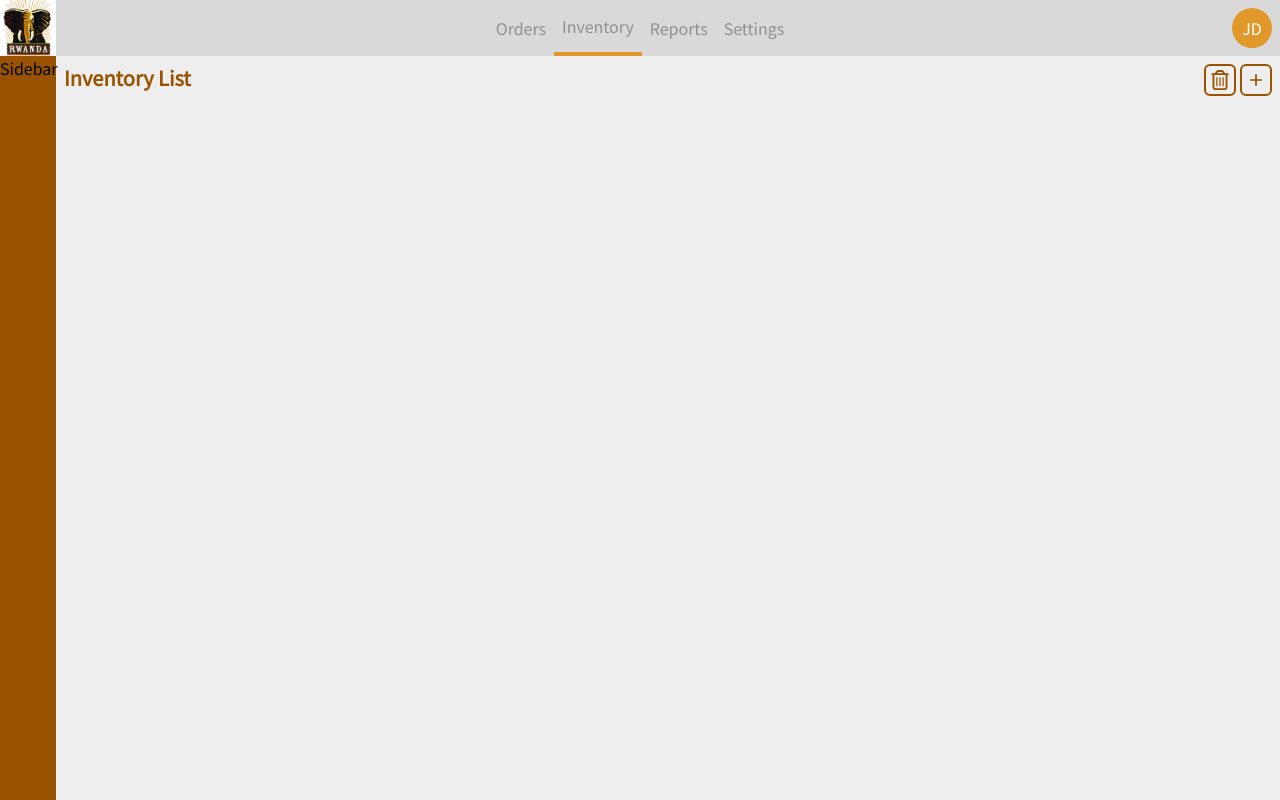
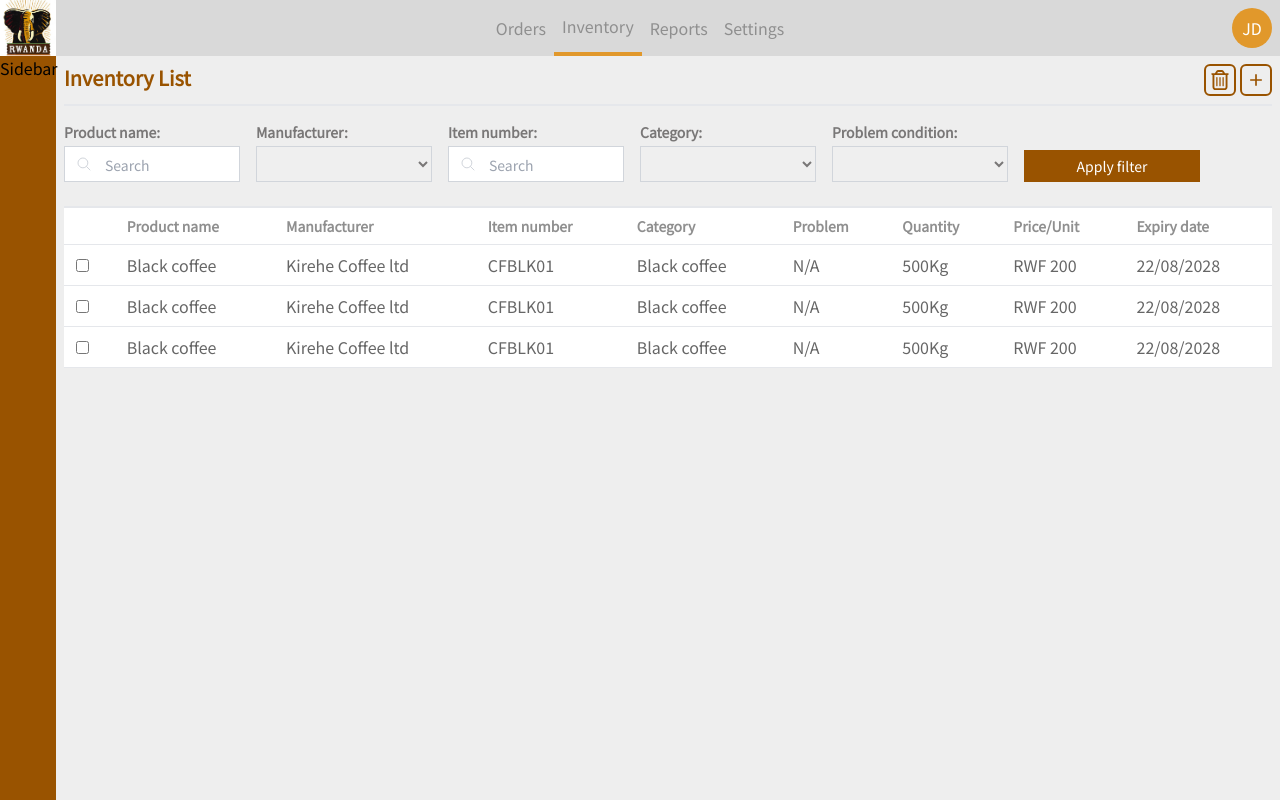
Before and after one commit to Luciefifi/Rtc-Admin-Dashboard, a React (Vite) app: page / in a window 1280 px wide. Built offline with nearby package versions, Linux system fonts and the light colour scheme.

Commit message:
added a basic table

```diff
--- a/src/components/Inventory.jsx
+++ b/src/components/Inventory.jsx
@@ -1,11 +1,13 @@
 import React from "react";
 import { FaRegTrashCan } from "react-icons/fa6";
 import { MdAdd } from "react-icons/md";
+import { IoSearchOutline } from "react-icons/io5";
+import { IoIosArrowDown } from "react-icons/io";
 import { Link } from "react-router-dom";
 
 export const Inventory = () => {
   return (
-    <div className=" flex flex-col w-full h-full p-2">
+    <div className=" flex flex-col gap-2 divide-y-2 divide-light-blue-400 w-full h-full p-2">
       <div className="flex flex-row justify-between w-full">
         <label className=" font-semibold text-xl text-brown">
           Inventory List
@@ -23,6 +25,159 @@ export const Inventory = () => {
           </Link>
         </div>
       </div>
+
+      {/* filter */}
+      <div className="flex py-4">
+        <form className=" flex flex-row gap-4">
+          {/* product name */}
+          <div className="relative flex gap-1 flex-col">
+            <label className=" text-textGrey text-sm font-semibold">
+              Product name:
+            </label>
+            <input
+              type="text"
+              placeholder="Search"
+              className="py-2 pl-10 pr-4 w-44 h-9 text-textGrey border border-gray-300 focus:outline-none focus:border-brown placeholder:text-sm"
+            />
+            <div className="absolute inset-y-0 top-6 left-0 pl-3 flex items-center pointer-events-none">
+              <IoSearchOutline className=" text-gray-300" />
+            </div>
+          </div>
+
+          {/* manufacturer */}
+          <div className="flex gap-1 flex-col">
+            <label className=" text-textGrey text-sm font-semibold">
+              Manufacturer:
+            </label>
+            <select className="py-1 px-2 pr-4 w-44 h-9 text-textGrey border border-gray-300 focus:outline-none focus:border-brown placeholder:text-sm">
+              <option></option>
+            </select>
+          </div>
+
+          {/* item number */}
+          <div className="relative flex gap-1 flex-col">
+            <label className=" text-textGrey text-sm font-semibold">
+              Item number:
+            </label>
+            <input
+              type="text"
+              placeholder="Search"
+              className="py-2 pl-10 pr-4 w-44 h-9 text-textGrey border border-gray-300 focus:outline-none focus:border-brown placeholder:text-sm"
+            />
+            <div className="absolute inset-y-0 top-6 left-0 pl-3 flex items-center pointer-events-none">
+              <IoSearchOutline className=" text-gray-300" />
+            </div>
+          </div>
+
+          {/* category */}
+          <div className="flex gap-1 flex-col">
+            <label className=" text-textGrey text-sm font-semibold">
+              Category:
+            </label>
+            <select className="py-1 px-2 pr-4 w-44 h-9 text-textGrey border border-gray-300 focus:outline-none focus:border-brown placeholder:text-sm">
+              <option></option>
+            </select>
+          </div>
+
+          {/* problem condition */}
+          <div className="flex gap-1 flex-col">
+            <label className=" text-textGrey text-sm font-semibold">
+              Problem condition:
+            </label>
+            <select className="py-1 px-2 pr-4 w-44 h-9 text-textGrey border border-gray-300 focus:outline-none focus:border-brown placeholder:text-sm">
+              <option></option>
+            </select>
+          </div>
+
+          <div className="flex h-full items-end">
+            <button className="flex justify-center items-center w-44 h-8 bg-brown text-white text-sm">
+              Apply filter
+            </button>
+          </div>
+        </form>
+      </div>
+
+      {/* table */}
+      <div>
+        <table className=" min-w-full table-auto bg-white">
+          <thead className=" border-b-[1.8px]">
+            <tr>
+              <th></th>
+              <th className="text-header text-sm py-2 px-3 text-left">
+                Product name
+              </th>
+              <th className="text-header text-sm py-2 px-3 text-left">
+                Manufacturer
+              </th>
+              <th className="text-header text-sm py-2 px-3 text-left">
+                Item number
+              </th>
+              <th className="text-header text-sm py-2 px-3 text-left">
+                Category
+              </th>
+              <th className="text-header text-sm py-2 px-3 text-left">
+                Problem
+              </th>
+              <th className="text-header text-sm py-2 px-3 text-left">
+                Quantity
+              </th>
+              <th className="text-header text-sm py-2 px-3 text-left">
+                Price/Unit
+              </th>
+              <th className="text-header text-sm py-2 px-3 text-left">
+                Expiry date
+              </th>
+            </tr>
+          </thead>
+          <tbody>
+            <tr className=" border-b-[1.8px]">
+              <td className="py-2 px-3 text-left">
+                <input type="checkbox" />
+              </td>
+              <td className="text-row py-2 px-3 text-left">Black coffee</td>
+              <td className="text-row py-2 px-3 text-left">
+                Kirehe Coffee ltd
+              </td>
+              <td className="text-row py-2 px-3 text-left">CFBLK01</td>
+              <td className="text-row py-2 px-3 text-left">Black coffee</td>
+              <td className="text-row py-2 px-3 text-left">N/A</td>
+              <td className="text-row py-2 px-3 text-left">500Kg</td>
+              <td className="text-row py-2 px-3 text-left">RWF 200</td>
+              <td className="text-row py-2 px-3 text-left">22/08/2028</td>
+            </tr>
+            <tr className=" border-b-[1.8px]">
+              <td className="py-2 px-3 text-left">
+                <input type="checkbox" />
+              </td>
+              <td className="text-row py-2 px-3 text-left">Black coffee</td>
+              <td className="text-row py-2 px-3 text-left">
+                Kirehe Coffee ltd
+              </td>
+              <td className="text-row py-2 px-3 text-left">CFBLK01</td>
+              <td className="text-row py-2 px-3 text-left">Black coffee</td>
+              <td className="text-row py-2 px-3 text-left">N/A</td>
+              <td className="text-row py-2 px-3 text-left">500Kg</td>
+              <td className="text-row py-2 px-3 text-left">RWF 200</td>
+              <td className="text-row py-2 px-3 text-left">22/08/2028</td>
+            </tr>
+            <tr className=" border-b-[1.8px]">
+              <td className="py-2 px-3 text-left">
+                <input type="checkbox" />
+              </td>
+              <td className="text-row py-2 px-3 text-left">Black coffee</td>
+              <td className="text-row py-2 px-3 text-left">
+                Kirehe Coffee ltd
+              </td>
+              <td className="text-row py-2 px-3 text-left">CFBLK01</td>
+              <td className="text-row py-2 px-3 text-left">Black coffee</td>
+              <td className="text-row py-2 px-3 text-left">N/A</td>
+              <td className="text-row py-2 px-3 text-left">500Kg</td>
+              <td className="text-row py-2 px-3 text-left">RWF 200</td>
+              <td className="text-row py-2 px-3 text-left">22/08/2028</td>
+            </tr>
+          </tbody>
+        </table>
+      </div>
     </div>
   );
 };
--- a/tailwind.config.js
+++ b/tailwind.config.js
@@ -16,6 +16,9 @@ export default {
         navNotActive: "#8F8F8F",
         navActive: "#797777",
         lineActive: "#E1982B",
+        textGrey: "#797777",
+        header: "#8F8F8F",
+        row: "#666666",
       },
     },
   },
```
